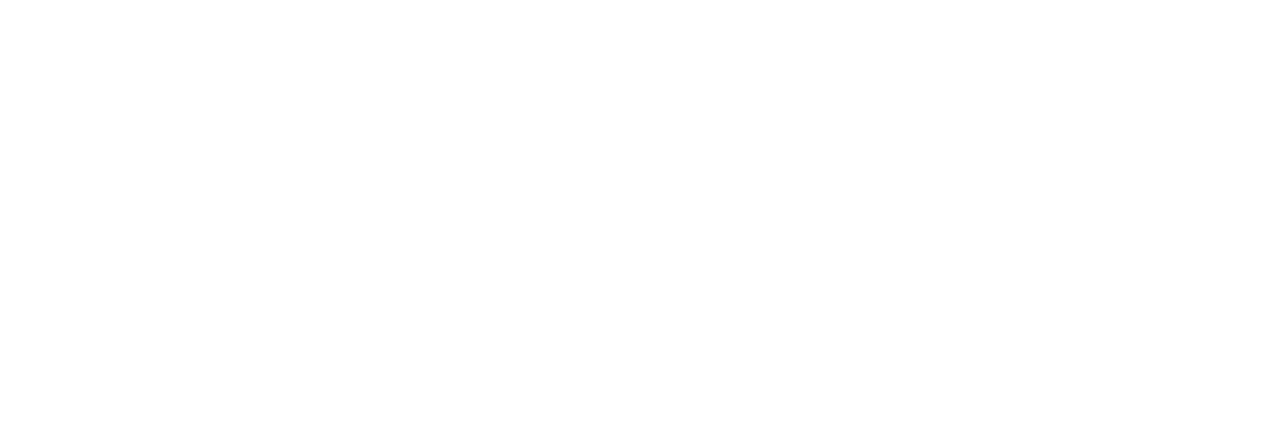
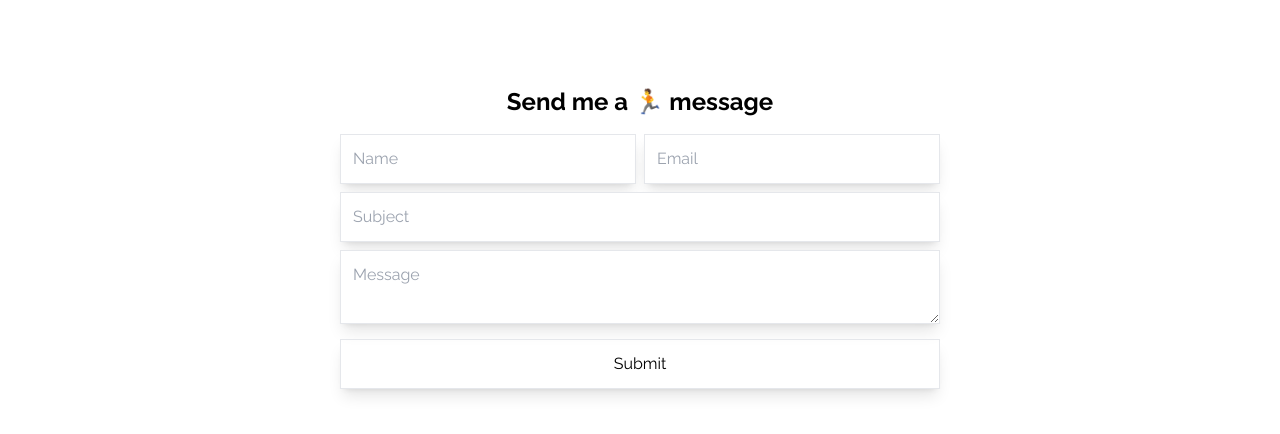
Before and after one commit to Ebazhanov/nextjs-tailwind-landing-page, a Next.js app: page / in a window 1280 px wide. Shown: the part 2497-2931 px from the top of the page. Before the commit the page ends 2391 px from the top, so only its background shows below. Built offline with nearby package versions, Linux system fonts and the light colour scheme.

Commit message:
add Contact form

```diff
--- a/components/Contact/Contact.tsx
+++ b/components/Contact/Contact.tsx
@@ -1,9 +1,11 @@
 import React from "react";
 
-const Contact = () => {
+const contact = () => {
   return (
-    <div className="max-w-[1240px] m-auto p-4 h-screen">
-      <h1 className="text-2xl font-bold text-center p-4">asdfasdf</h1>
+    <div id="contact" className="max-w-[1240px] m-auto p-44 h-screen">
+      <h1 className="text-2xl font-bold text-center p-4">
+        Send me a 🏃 message
+      </h1>
       <form className="max-w-[600px] m-auto">
         <div className="grid grid-cols-2 gap-2">
           <input
@@ -24,8 +26,6 @@
         />
         <textarea
           className="border shadow-lg p-3 w-full"
-          /*cols="30"
-          rows="10"*/
           placeholder="Message"
         ></textarea>
         <button className="border shadow-lg p-3 w-full mt-2">Submit</button>
@@ -34,4 +34,4 @@
   );
 };
 
-export default Contact;
+export default contact;
--- a/components/NavigationBar/NavBar.tsx
+++ b/components/NavigationBar/NavBar.tsx
@@ -46,7 +46,7 @@
             <Link href="/#portfolio">My roads</Link>
           </li>
           <li className="p-4">
-            <Link href="/contact">Contact</Link>
+            <Link href="/#contact">Contact</Link>
           </li>
         </ul>
 
@@ -89,7 +89,7 @@
               onClick={handleNav}
               className="p-4 text-4xl hover:text-gray-500"
             >
-              <Link href="/contact">Contact</Link>
+              <Link href="/#contact">Contact</Link>
             </li>
           </ul>
         </div>
--- a/pages/index.tsx
+++ b/pages/index.tsx
@@ -5,6 +5,7 @@
 import { SliderData } from "../components/Slider/SliderData";
 import Instagram from "../components/InstagramGallery/Instagram";
 import Portfolio from "../components/Portfolio/Portfolio";
+import Contact from "../components/Contact/Contact";
 
 const Home: NextPage = () => {
   return (
@@ -21,6 +22,7 @@
       <Slider slides={SliderData} />
       <Instagram />
       <Portfolio />
+      <Contact />
     </>
   );
 };
```
Also changed, not shown: 1 other file (tests, documents, lock files or other folders).
